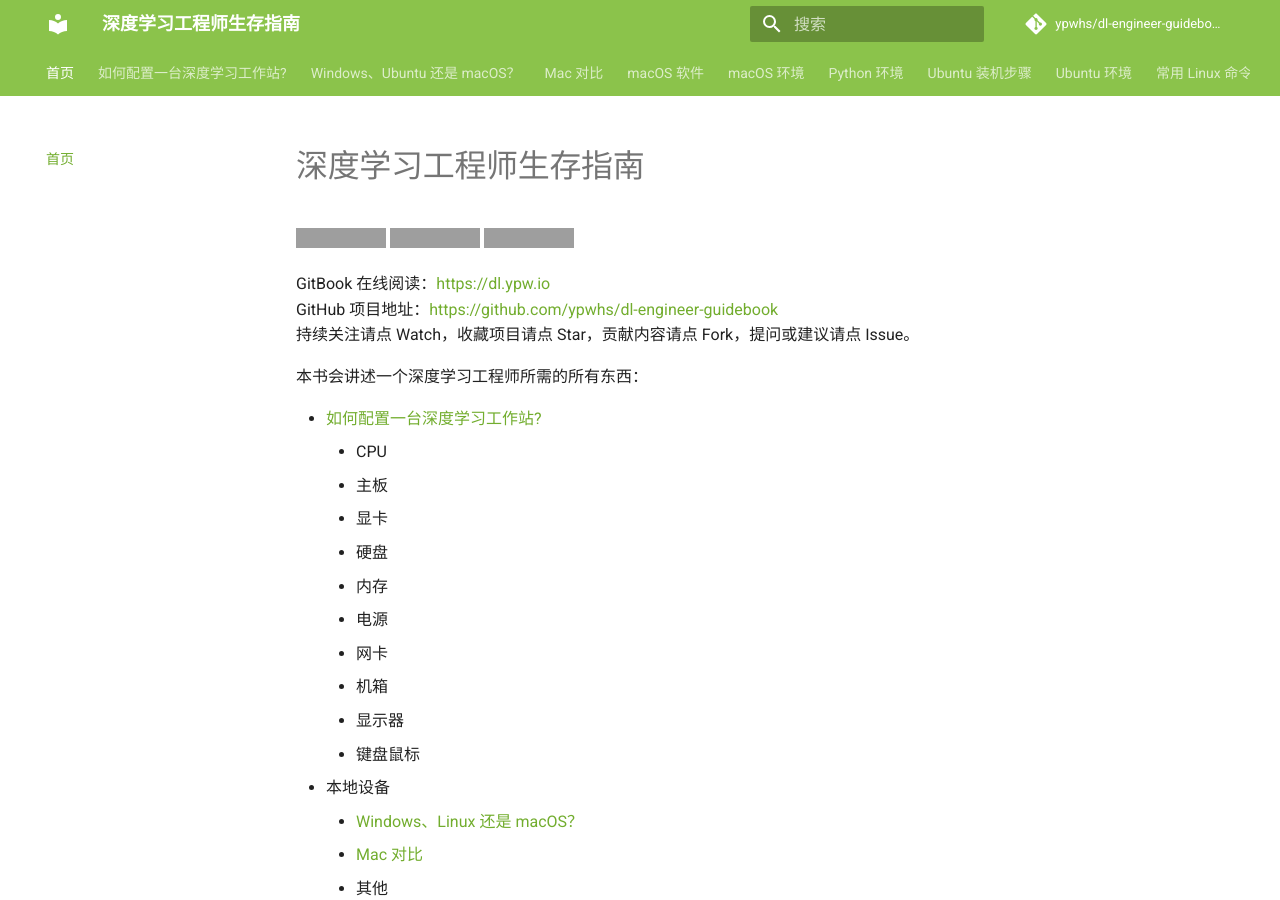
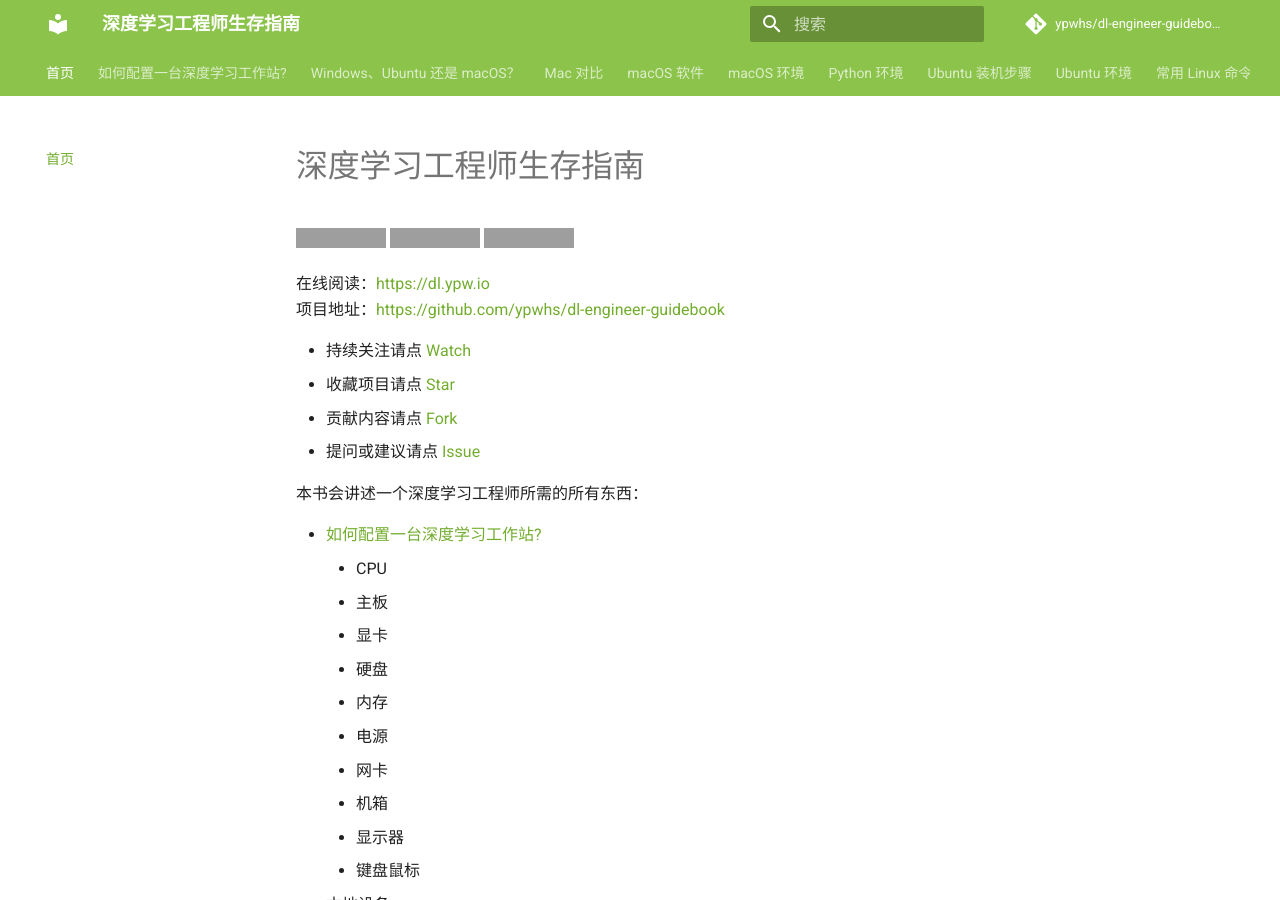
Before and after one commit to ypwhs/dl-engineer-guidebook, an MkDocs documentation site: the page built from docs/README.md, in a window 1280 px wide and 900 px high. Built offline with MkDocs 1.6.1 and Material for MkDocs 9.7.7, drawn with Linux system fonts in a browser that asks for light colours; comment, search, counter and statistics services are not loaded; grey boxes are pictures that could not be loaded.

Commit message:
Update README.md (#7)
* Update README.md

* Update .travis.yml

* Update .travis.yml

* Update README.md

* Update .travis.yml

* Update .travis.yml

* Update README.md

```diff
--- a/.travis.yml
+++ b/.travis.yml
@@ -8,6 +8,6 @@ cache:
 install:
   - pip install mkdocs mkdocs-material
   - echo -e "machine github.com\n  login ${github_token}" > ~/.netrc
+  - git checkout site && git checkout -qf $TRAVIS_COMMIT
 script:
-  - git checkout site && git checkout master
   - mkdocs gh-deploy --clean
--- a/docs/README.md
+++ b/docs/README.md
@@ -1,14 +1,14 @@
----
-description: 持续更新中……
----
-
 # 深度学习工程师生存指南
 
 [![Build Status](https://travis-ci.org/ypwhs/dl-engineer-guidebook.svg?branch=master)](https://travis-ci.org/ypwhs/dl-engineer-guidebook) ![Size](https://img.shields.io/github/repo-size/ypwhs/dl-engineer-guidebook.svg)  ![Stars](https://img.shields.io/github/stars/ypwhs/dl-engineer-guidebook.svg)
 
-GitBook 在线阅读：[https://dl.ypw.io](https://dl.ypw.io/)
-GitHub 项目地址：[https://github.com/ypwhs/dl-engineer-guidebook](https://github.com/ypwhs/dl-engineer-guidebook)
-持续关注请点 Watch，收藏项目请点 Star，贡献内容请点 Fork，提问或建议请点 Issue。
+在线阅读：[https://dl.ypw.io](https://dl.ypw.io/)
+项目地址：[https://github.com/ypwhs/dl-engineer-guidebook](https://github.com/ypwhs/dl-engineer-guidebook)
+
+* 持续关注请点 <a class="github-button" href="https://github.com/ypwhs/dl-engineer-guidebook/subscription" data-icon="octicon-eye" data-show-count="true" aria-label="Watch ypwhs/dl-engineer-guidebook on GitHub">Watch</a>
+* 收藏项目请点 <a class="github-button" href="https://github.com/ypwhs/dl-engineer-guidebook" data-icon="octicon-star" data data-show-count="true" aria-label="Star ypwhs/dl-engineer-guidebook on GitHub">Star</a>
+* 贡献内容请点 <a class="github-button" href="https://github.com/ypwhs/dl-engineer-guidebook/fork" data-icon="octicon-repo-forked" data-show-count="true" aria-label="Fork ypwhs/dl-engineer-guidebook on GitHub">Fork</a>
+* 提问或建议请点 <a class="github-button" href="https://github.com/ypwhs/dl-engineer-guidebook/issues" data-icon="octicon-issue-opened" data-show-count="true" aria-label="Issue ypwhs/dl-engineer-guidebook on GitHub">Issue</a>
 
 本书会讲述一个深度学习工程师所需的所有东西：
 
@@ -108,3 +108,5 @@ GitHub 项目地址：[https://github.com/ypwhs/dl-engineer-guidebook](https://g
         * 完整代码
     * 总结
 * 如何使用 PyCharm 远程调试
+
+<script async defer src="https://buttons.github.io/buttons.js"></script>
```
